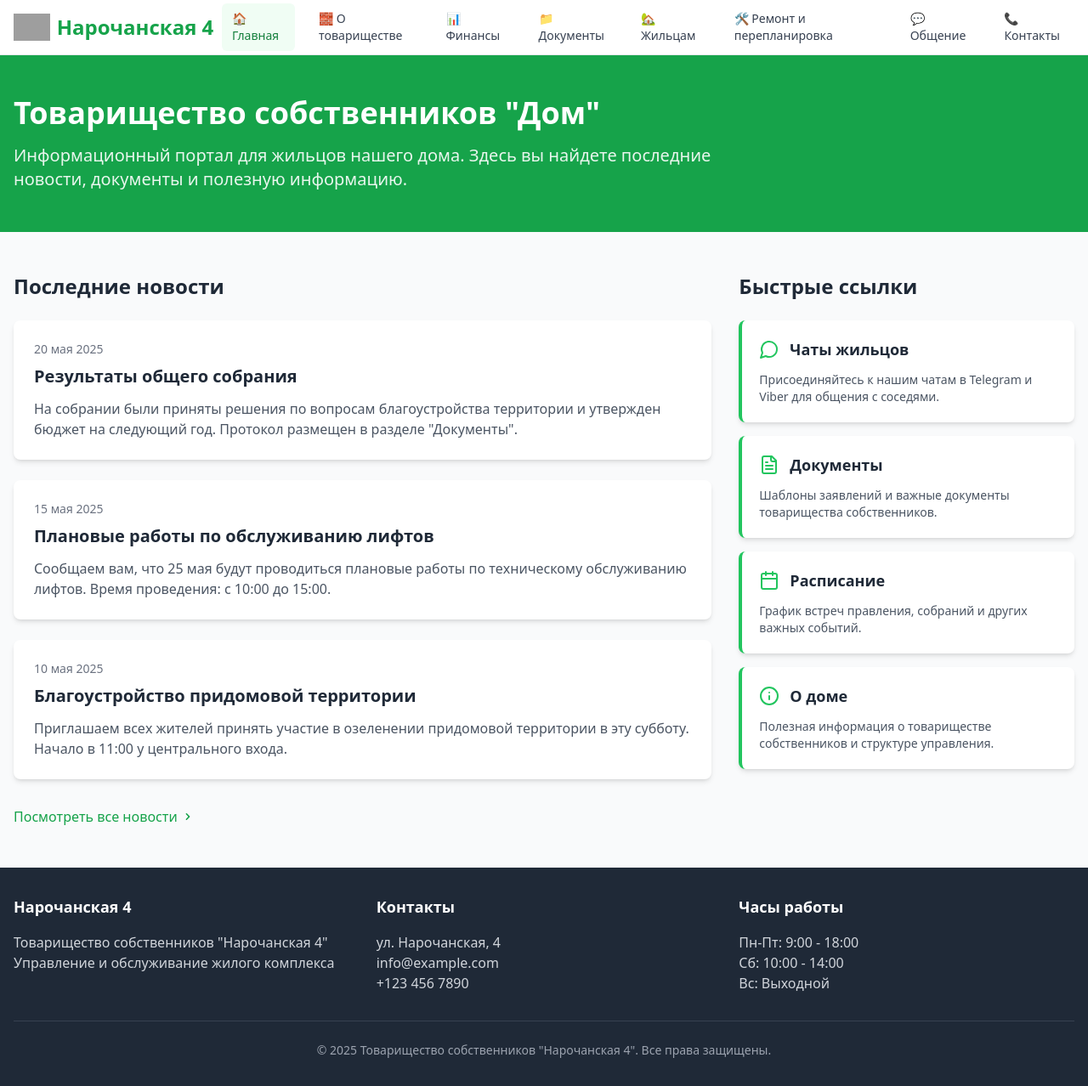
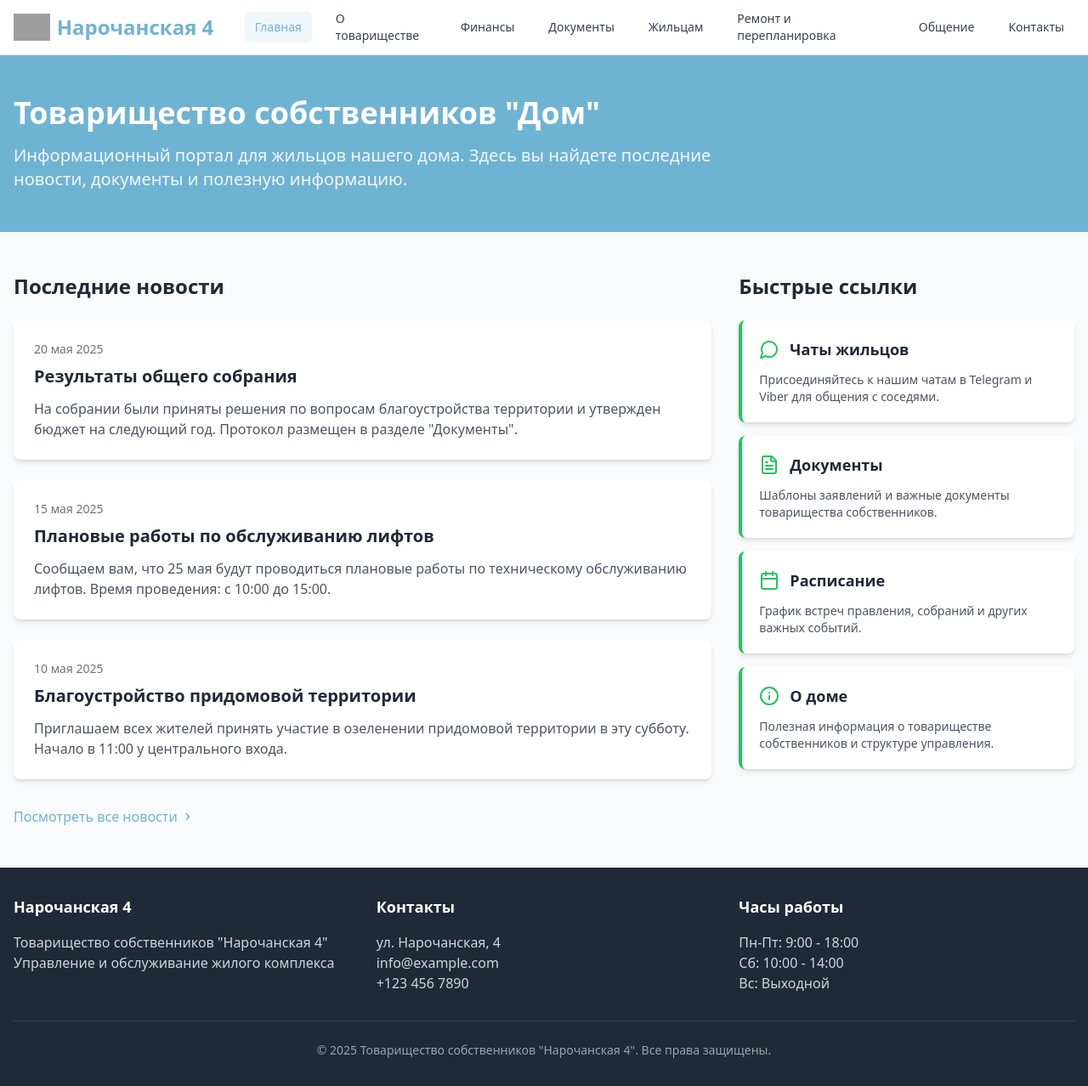
Before and after one commit to alrotech/web-nrchby, a React (Vite) app: page / in a window 1280 px wide. Shown: the whole page at 85% size. Built offline with nearby package versions, Linux system fonts and the light colour scheme; grey boxes are pictures that could not be loaded.

Commit message:
Refactor: Use primary color and remove emojis
Use #70b6d4 as the primary color and remove emojis from menu links.

```diff
--- a/src/components/Navigation.tsx
+++ b/src/components/Navigation.tsx
@@ -10,14 +10,14 @@ const Navigation = () => {
   const toggleMenu = () => setIsMenuOpen(!isMenuOpen);
 
   const navItems = [
-    { path: '/', label: '🏠 Главная' },
-    { path: '/about', label: '🧱 О товариществе' },
-    { path: '/finances', label: '📊 Финансы' },
-    { path: '/documents', label: '📁 Документы' },
-    { path: '/residents', label: '🏡 Жильцам' },
-    { path: '/renovation', label: '🛠️ Ремонт и перепланировка' },
-    { path: '/communication', label: '💬 Общение' },
-    { path: '/contacts', label: '📞 Контакты' },
+    { path: '/', label: 'Главная' },
+    { path: '/about', label: 'О товариществе' },
+    { path: '/finances', label: 'Финансы' },
+    { path: '/documents', label: 'Документы' },
+    { path: '/residents', label: 'Жильцам' },
+    { path: '/renovation', label: 'Ремонт и перепланировка' },
+    { path: '/communication', label: 'Общение' },
+    { path: '/contacts', label: 'Контакты' },
   ];
 
   return (
@@ -27,7 +27,7 @@ const Navigation = () => {
           <div className="flex items-center">
             <Link to="/" className="flex-shrink-0 flex items-center">
               <img src="https://nrch.by/logo-color.svg" alt="Логотип" className="h-8 w-auto mr-2" />
-              <h1 className="text-2xl font-bold text-green-600">Нарочанская 4</h1>
+              <h1 className="text-2xl font-bold text-primary">Нарочанская 4</h1>
             </Link>
           </div>
 
@@ -38,9 +38,9 @@ const Navigation = () => {
                 <Link
                   key={item.path}
                   to={item.path}
-                  className={`px-3 py-2 rounded-md text-sm font-medium hover:bg-green-50 hover:text-green-700 transition-colors ${
+                  className={`px-3 py-2 rounded-md text-sm font-medium hover:bg-primary/10 hover:text-primary transition-colors ${
                     location.pathname === item.path
-                      ? 'text-green-700 bg-green-50'
+                      ? 'text-primary bg-primary/10'
                       : 'text-gray-700'
                   }`}
                 >
@@ -55,7 +55,7 @@ const Navigation = () => {
             <button
               onClick={toggleMenu}
               type="button"
-              className="inline-flex items-center justify-center p-2 rounded-md text-gray-700 hover:text-green-600 hover:bg-green-50 focus:outline-none"
+              className="inline-flex items-center justify-center p-2 rounded-md text-gray-700 hover:text-primary hover:bg-primary/10 focus:outline-none"
               aria-controls="mobile-menu"
               aria-expanded="false"
             >
@@ -78,8 +78,8 @@ const Navigation = () => {
               to={item.path}
               className={`block px-3 py-2 rounded-md text-base font-medium ${
                 location.pathname === item.path
-                  ? 'bg-green-50 text-green-700'
-                  : 'text-gray-700 hover:bg-green-50 hover:text-green-700'
+                  ? 'bg-primary/10 text-primary'
+                  : 'text-gray-700 hover:bg-primary/10 hover:text-primary'
               }`}
               onClick={() => setIsMenuOpen(false)}
             >
--- a/src/index.css
+++ b/src/index.css
@@ -1,3 +1,4 @@
+
 @tailwind base;
 @tailwind components;
 @tailwind utilities;
@@ -13,7 +14,7 @@
     --popover: 0 0% 100%;
     --popover-foreground: 222.2 84% 4.9%;
 
-    --primary: 222.2 47.4% 11.2%;
+    --primary: 199 53% 63%;
     --primary-foreground: 210 40% 98%;
 
     --secondary: 210 40% 96.1%;
--- a/src/pages/Index.tsx
+++ b/src/pages/Index.tsx
@@ -53,7 +53,7 @@ const Index = () => {
 
   return (
     <div className="min-h-screen bg-gray-50">
-      <section className="py-12 bg-green-600 text-white">
+      <section className="py-12 bg-primary text-white">
         <div className="container mx-auto px-4">
           <div className="max-w-4xl">
             <h1 className="text-4xl font-bold mb-4">Товарищество собственников "Дом"</h1>
@@ -72,7 +72,7 @@ const Index = () => {
               ))}
             </div>
             <div className="mt-8">
-              <Link to="#" className="text-green-600 hover:text-green-700 font-medium inline-flex items-center">
+              <Link to="#" className="text-primary hover:text-primary/80 font-medium inline-flex items-center">
                 Посмотреть все новости
                 <svg className="w-4 h-4 ml-1" fill="currentColor" viewBox="0 0 20 20" xmlns="http://www.w3.org/2000/svg">
                   <path fillRule="evenodd" d="M7.293 14.707a1 1 0 010-1.414L10.586 10 7.293 6.707a1 1 0 011.414-1.414l4 4a1 1 0 010 1.414l-4 4a1 1 0 01-1.414 0z" clipRule="evenodd"></path>
```
